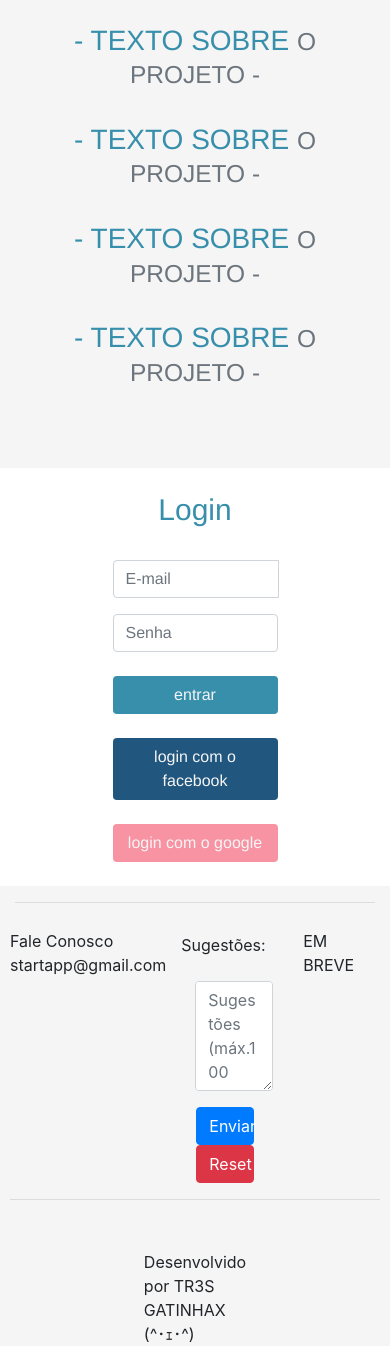
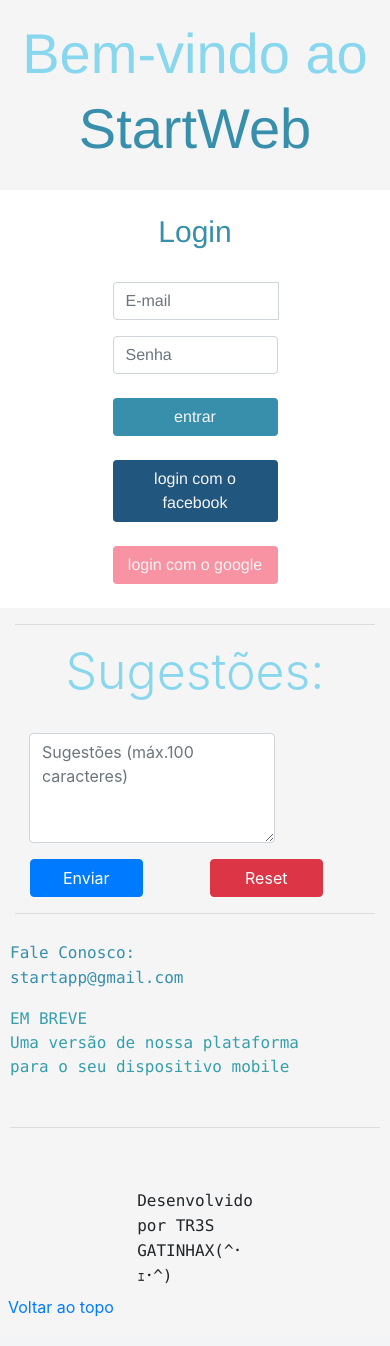
Before and after one commit to xi-ofana/StartProject, a PHP site: page / in a window 390 px wide. Shown: the part 142-1488 px from the top of the page. After the commit the page ends 1459 px from the top, so only its background shows below. Run offline with PHP 8.4, Linux system fonts and the light colour scheme; some libraries are stand-ins or nearby versions.

Commit message:
Pre-loader, pré rodapé modificado

```diff
--- a/src/index.css
+++ b/src/index.css
@@ -84,8 +84,13 @@
         font-family: Helvetica;
         background-color: whitesmoke;
         align-content: center;
-        color: #378fac;
 
+    }
+    h3{
+        color:#378fac;
+    }
+    h1{
+        color: #89d7ef;
     }
     #login{
         font-weight: bold;
--- a/src/index.html
+++ b/src/index.html
@@ -11,9 +11,22 @@
             </title>
       </head>
     <body>
+      <!--
+        Pre-loader
+      -->
+      <!-- início do preloader -->
+      <div id="preloader">
+          <div class="inner">
+            <!-- HTML DA ANIMAÇÃO MUITO LOUCA DO SEU PRELOADER! -->
+            <div class="bolas">
+                <div></div>
+                <div></div>
+                <div></div>
+            </div>
+          </div>
+      </div>
       <!--- TODO O HEADER (CABEÇALHO) DA PÁGINA --->
-      <header>
-
+      <header id="topo">
               <nav class="navbar navbar-expand-lg navbar-fixed-top" role="navigation">
 
                     <a class="navbar-brand">
@@ -67,27 +80,14 @@
         <!-- AQUI VAI O CONTEÚDO-->
 
         <div>
+          <main class="conteudo">
+          <div role="main">
 
-          <div role="main">
               <div class="container-fluid">
                 <div class="row">
-                  <div class="col-sm" id="texto_sobre">
-                    <article>
-                      <section><br>
+                  <div class="col-sm align-content-center justify-content-sm-center" id="texto_sobre" style="padding: 20px">
 
-                        <h3>- TEXTO SOBRE <small class="text-muted">O PROJETO -</small> </h3>
-                        <br>
-                        <h3>- TEXTO SOBRE <small class="text-muted">O PROJETO -</small> </h3>
-
-                            <br>
-                            <h3>- TEXTO SOBRE <small class="text-muted">O PROJETO -</small> </h3>
-                            <br>
-                            <h3>- TEXTO SOBRE <small class="text-muted">O PROJETO -</small> </h3>
-                      </section>
-                    </article>
-                    <br>
-                    <br>
-                    <br>
+                      <h1 class="display-4"> Bem-vindo ao </h1><h3 class="display-4">StartWeb</h3>
                   </div>
                 <div class="col-sm" id="login">
                   <div class="row"><Br></div>
@@ -135,30 +135,24 @@
               <hr>
             </div>
             <!--
-                PARTE DE INFORMAÇÕES ANTES DO RODAPÉ
+              Espaço para anuncios1
             -->
-              <div class="container-fluid" id="inferior">
-                <div class="row">
-                  <div class="col justify-content-center">
-                      <span font-family="helvetica">
-                        Fale Conosco<br>
-                        startapp@gmail.com
-                      </span>
-
+            <div class="container-fluid">
             </div>
-
+            <!--
+              Sugetões:
+            -->
+            <div class="container-fluid">
               <div class="col">
                 <form class="form-text">
-                      <div class="row">
-                        <span>
-                          Sugestões:
-                        </span>
+                  <div class="row justify-content-center">
+                    <h1 class="display-4 text-right" style="font-size: 50px;"> Sugestões: </h1>
                   </div><br>
-                      <div class="row">
-                        <div class="col-12">
-                          <div class="input-group">
+                  <div class="row justify-content-center">
+                    <div class="col">
+                      <div class="input-group width: w-75">
                         <div class="input-group-append">
-                              <textarea type="text" class="form-control mb-3" placeholder="Sugestões (máx.100 caracteres)" maxlength="100" rows="4"></textarea>
+                          <textarea type="text" class="form-control mb-3 width: w-100" placeholder="Sugestões (máx.100 caracteres)" maxlength="100" rows="4"></textarea>
                         </div>
                       </div>
                     </div>
@@ -173,11 +167,33 @@
                   </div>
               </form>
             </div>
+            <div class="col">
 
-                  <div class="col">
-                    <span>
+            </div>
+            <hr>
+          </div>
+              <!--
+                PARTE DE INFORMAÇÕES ANTES DO RODAPÉ
+              -->
+              <div class="container-fluid mx-lg-3" id="inferior" style="padding: 10px;">
+                <div class="row">
+                  <div class="col-lg-6 col-sm-12  justify-content-center align-content-center mb-3">
+                      <span class="text-monospace" style="color: #378fac;">
+                        Fale Conosco:<br>
+                        startapp@gmail.com
+                      </span>
+
+                  </div>
+
+
+                  <div class="col-lg-6 col-sm-12 justify-content-center align-content-center mb-3">
+                    <spa class="text-monospace" style="color: #379fac;">
                       EM BREVE
                     </span>
+                    <br>
+                    <p class="text-monospace text-justify">
+                      Uma versão de nossa plataforma<br> para o seu dispositivo mobile
+                    </p>
 
                   </div>
                 </div>
@@ -241,17 +257,19 @@
         <!--
           RODAPÉ
         -->
-        <footer class="container">
+        <footer class="container-footer" style="padding: 10px;">
               <br>
               <div class="row align-items-center">
+                  <div class="col"></div>
                   <div class="col">
+                  <span class="text-monospace">
+                    Desenvolvido por TR3S GATINHAX(^･ｪ･^)
+                  </span></div>
+                  <div class="col"></div>
               </div>
-                  <div class="col">
-                  <span>
-                    Desenvolvido por TR3S GATINHAX (^･ｪ･^)
-                  </span></div>
-                  <div class="col">
-                  </div>
+              <div class="row">
+                <button class="btn btn-link text-center" onclick="document.location='#topo'">Voltar ao topo
+                </button>
               </div>
           </div>
 
@@ -261,6 +279,20 @@
         <script src="../node_modules/jquery/dist/jquery.min.js"></script>
         <script src="../node_modules/bootstrap/dist/js/bootstrap.bundle.min.js"></script>
         <script src="../node_modules/bootstrap/dist/js/bootstrap.min.js"></script>
+        <!--
+          JAVASCRIPT DO PRE-LOADER
+        -->
+        <script>
+
+          //<![CDATA[
+          $(window).on('load', function () {
+            $('#preloader .inner').fadeOut();
+            $('#preloader').delay(350).fadeOut('slow');
+            $('body').delay(350).css({'overflow': 'visible'});
+          })
+          //]]>
+
+          </script>
 
       </footer>
     </body>
```
Also changed, not shown: other parts of src/index.css (+67 -4 lines). Lines whose indentation alone changed are shown as unchanged.
